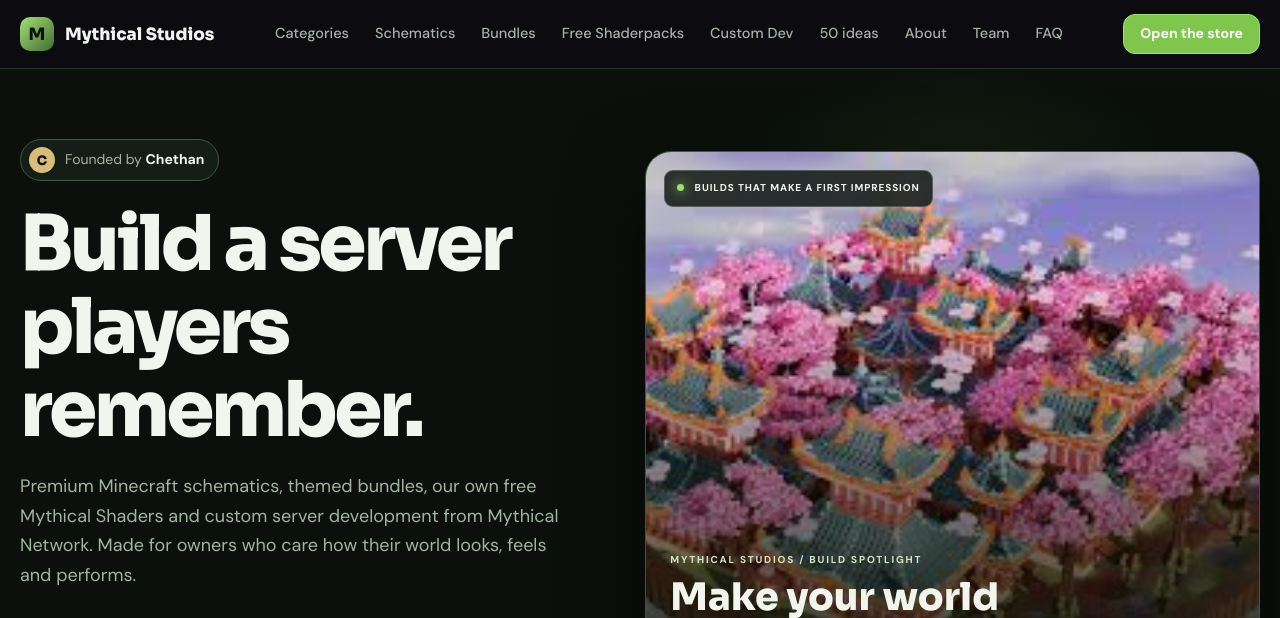
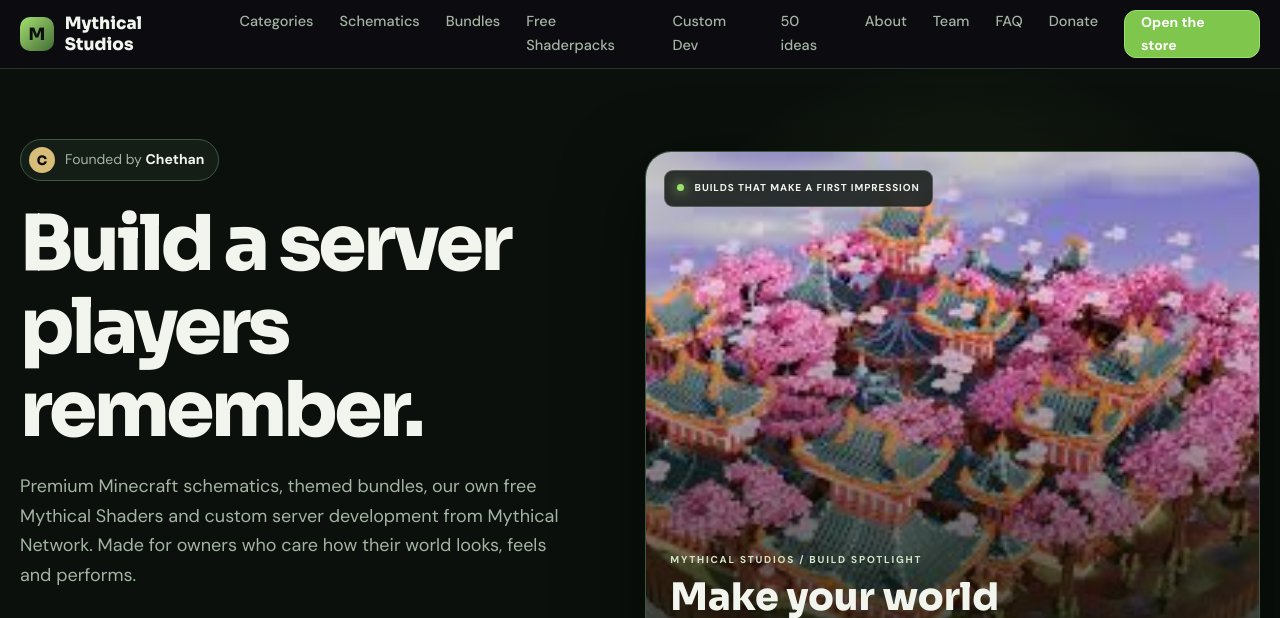
Before and after one commit to Vexedhere/EmberForge, a website: page index.html in a window 1280 px wide. Shown: the top 618 px of the page. Drawn offline with Linux system fonts and the light colour scheme.

Commit message:
Link donation page from Mythical Studios store

```diff
--- a/index.html
+++ b/index.html
@@ -117,7 +117,7 @@ footer{border-top:1px solid var(--line);padding:32px 0;color:var(--muted);font-s
 
 <nav class="nav"><div class="wrap">
 <a class="brand" href="#top"><span class="mark">M</span>Mythical Studios</a>
-<div class="links" id="links"><a href="#categories">Categories</a><a href="/store/categories/schematic/">Schematics</a><a href="/store/categories/bundles/">Bundles</a><a href="/shaderpacks/">Free Shaderpacks</a><a href="#custom">Custom Dev</a><a href="#capabilities">50 ideas</a><a href="#about">About</a><a href="#team">Team</a><a href="#faq">FAQ</a></div>
+<div class="links" id="links"><a href="#categories">Categories</a><a href="/store/categories/schematic/">Schematics</a><a href="/store/categories/bundles/">Bundles</a><a href="/shaderpacks/">Free Shaderpacks</a><a href="#custom">Custom Dev</a><a href="#capabilities">50 ideas</a><a href="#about">About</a><a href="#team">Team</a><a href="#faq">FAQ</a><a href="/donation/">Donate</a></div>
 <div style="display:flex;gap:10px"><a class="btn sm p" href="/store/categories/schematic/">Open the store</a><button class="burger" id="burger" aria-label="Menu" aria-expanded="false"><svg class="i"><use href="#mn"/></svg></button></div>
 </div></nav>
 
@@ -238,7 +238,7 @@ footer{border-top:1px solid var(--line);padding:32px 0;color:var(--muted);font-s
 </div></div></section>
 </main>
 
-<footer><div class="wrap"><span>© 2026 Mythical Studios · Mythical Network · Founded by Chethan</span><nav><a href="/store/categories/schematic/">Schematics</a><a href="/store/categories/bundles/">Bundles</a><a href="/shaderpacks/">Free Shaderpacks</a><a href="/store/categories/development/">Custom Dev</a><a href="https://discord.gg/T4zyGz5EV" target="_blank" rel="noopener">Discord</a></nav></div></footer>
+<footer><div class="wrap"><span>© 2026 Mythical Studios · Mythical Network · Founded by Chethan</span><nav><a href="/store/categories/schematic/">Schematics</a><a href="/store/categories/bundles/">Bundles</a><a href="/shaderpacks/">Free Shaderpacks</a><a href="/store/categories/development/">Custom Dev</a><a href="/donation/">Donate</a><a href="https://discord.gg/T4zyGz5EV" target="_blank" rel="noopener">Discord</a></nav></div></footer>
 
 <dialog id="dlg" aria-labelledby="dn"><button class="x" id="dx" aria-label="Close">×</button><div class="av" id="da"></div><div class="in"><h3 id="dn"></h3><div class="role" id="dr"></div><p id="db"></p><p id="db2"></p><div class="sk" id="ds"></div></div></dialog>
 <div class="toast" id="toast" role="status"></div>
```
